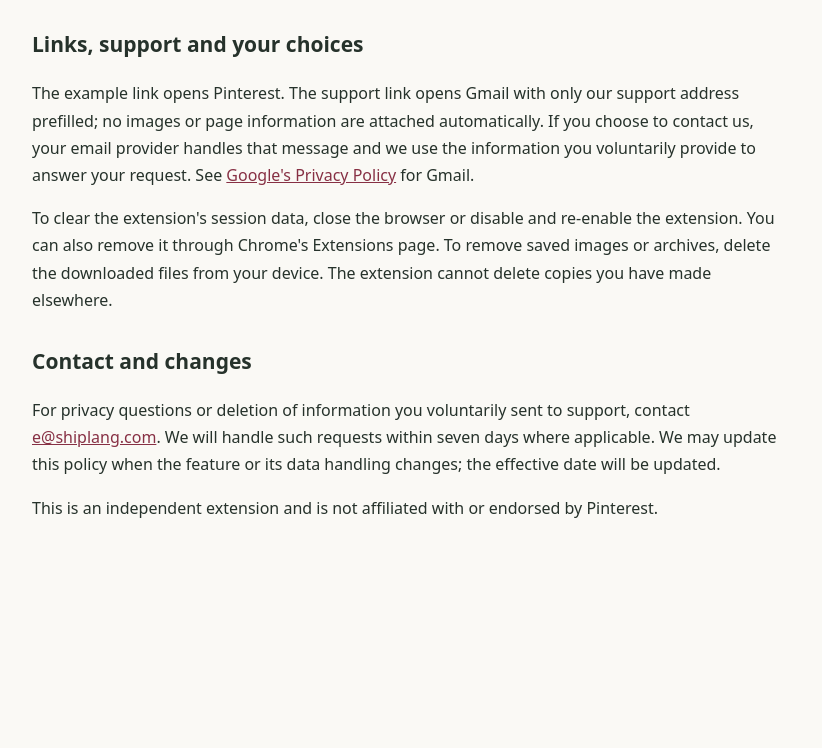
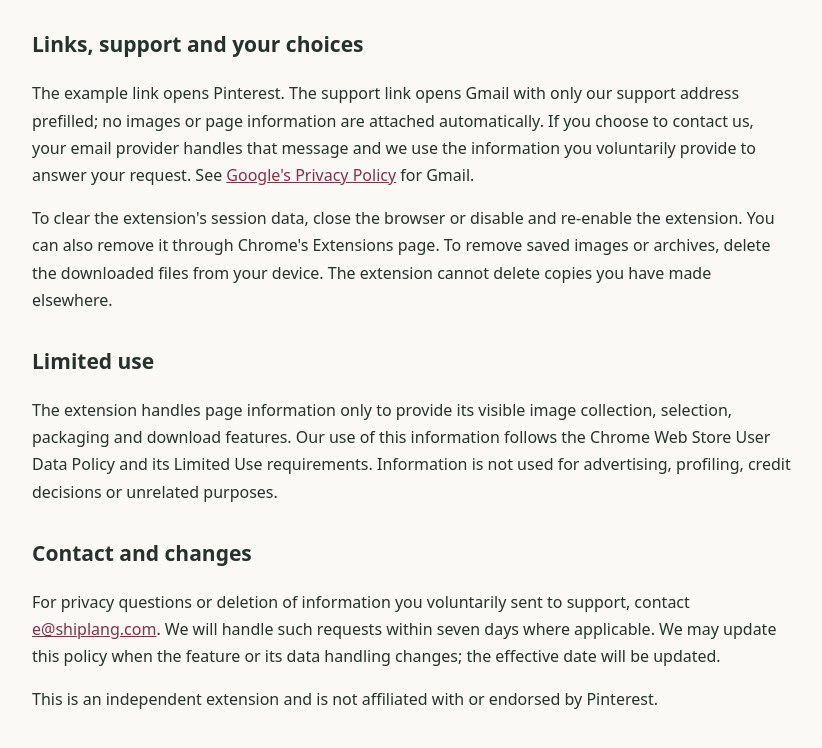
Before and after one commit to 84583728/privacy, a plain HTML site: page docs/xiran_pinterest_001/index.html in a window 1280 px wide. Shown: the part 1330-2078 px from the top of the page, without its empty margins (228-1050 px from the left). Before the commit the page ends 1892 px from the top, so only its background shows below. Drawn offline with Linux system fonts and the light colour scheme.

Commit message:
Update docs/xiran_pinterest_001/index.html

```diff
--- a/docs/xiran_pinterest_001/index.html
+++ b/docs/xiran_pinterest_001/index.html
@@ -8,5 +8,5 @@
 <h2>Network requests and other services</h2><p>To download an image, the extension requests its HTTPS address from i.pinimg.com, Pinterest's image delivery service. It tries the original image address first and may fall back to the image size exposed by the page. Image requests omit cookies and other browser credentials. Like other network services, the image host can receive ordinary request information such as your IP address and browser headers. See <a href="https://policy.pinterest.com/en/privacy-policy">Pinterest's Privacy Policy</a>.</p><p>The extension has no analytics, advertising, login, membership or payment service. It does not send image collections, selections, browsing history or downloaded files to us. We do not sell personal information.</p>
 <h2>Permissions</h2><ul><li><strong>downloads:</strong> save ZIP files and check the completion or interruption of downloads initiated by the extension. It does not use this permission to inspect unrelated download records.</li><li><strong>storage:</strong> keep the current browser session's image collection, selection and failed items locally. On installation or upgrade, known legacy account-storage fields and a legacy uninstall redirect are removed; legacy account information is not transmitted.</li><li><strong>i.pinimg.com access:</strong> fetch selected images from Pinterest's image host.</li><li><strong>Pinterest page access:</strong> a content script runs only on the Pinterest domains declared in the extension manifest, including supported regional sites, to discover Pin images. It is not injected into unrelated websites.</li></ul>
 <h2>Links, support and your choices</h2><p>The example link opens Pinterest. The support link opens Gmail with only our support address prefilled; no images or page information are attached automatically. If you choose to contact us, your email provider handles that message and we use the information you voluntarily provide to answer your request. See <a href="https://policies.google.com/privacy">Google's Privacy Policy</a> for Gmail.</p><p>To clear the extension's session data, close the browser or disable and re-enable the extension. You can also remove it through Chrome's Extensions page. To remove saved images or archives, delete the downloaded files from your device. The extension cannot delete copies you have made elsewhere.</p>
-<h2>Contact and changes</h2><p>For privacy questions or deletion of information you voluntarily sent to support, contact <a href="mailto:e@shiplang.com">e@shiplang.com</a>. We will handle such requests within seven days where applicable. We may update this policy when the feature or its data handling changes; the effective date will be updated.</p><p>This is an independent extension and is not affiliated with or endorsed by Pinterest.</p>
+<h2>Limited use</h2><p>The extension handles page information only to provide its visible image collection, selection, packaging and download features. Our use of this information follows the Chrome Web Store User Data Policy and its Limited Use requirements. Information is not used for advertising, profiling, credit decisions or unrelated purposes.</p><h2>Contact and changes</h2><p>For privacy questions or deletion of information you voluntarily sent to support, contact <a href="mailto:e@shiplang.com">e@shiplang.com</a>. We will handle such requests within seven days where applicable. We may update this policy when the feature or its data handling changes; the effective date will be updated.</p><p>This is an independent extension and is not affiliated with or endorsed by Pinterest.</p>
 </body></html>
```
